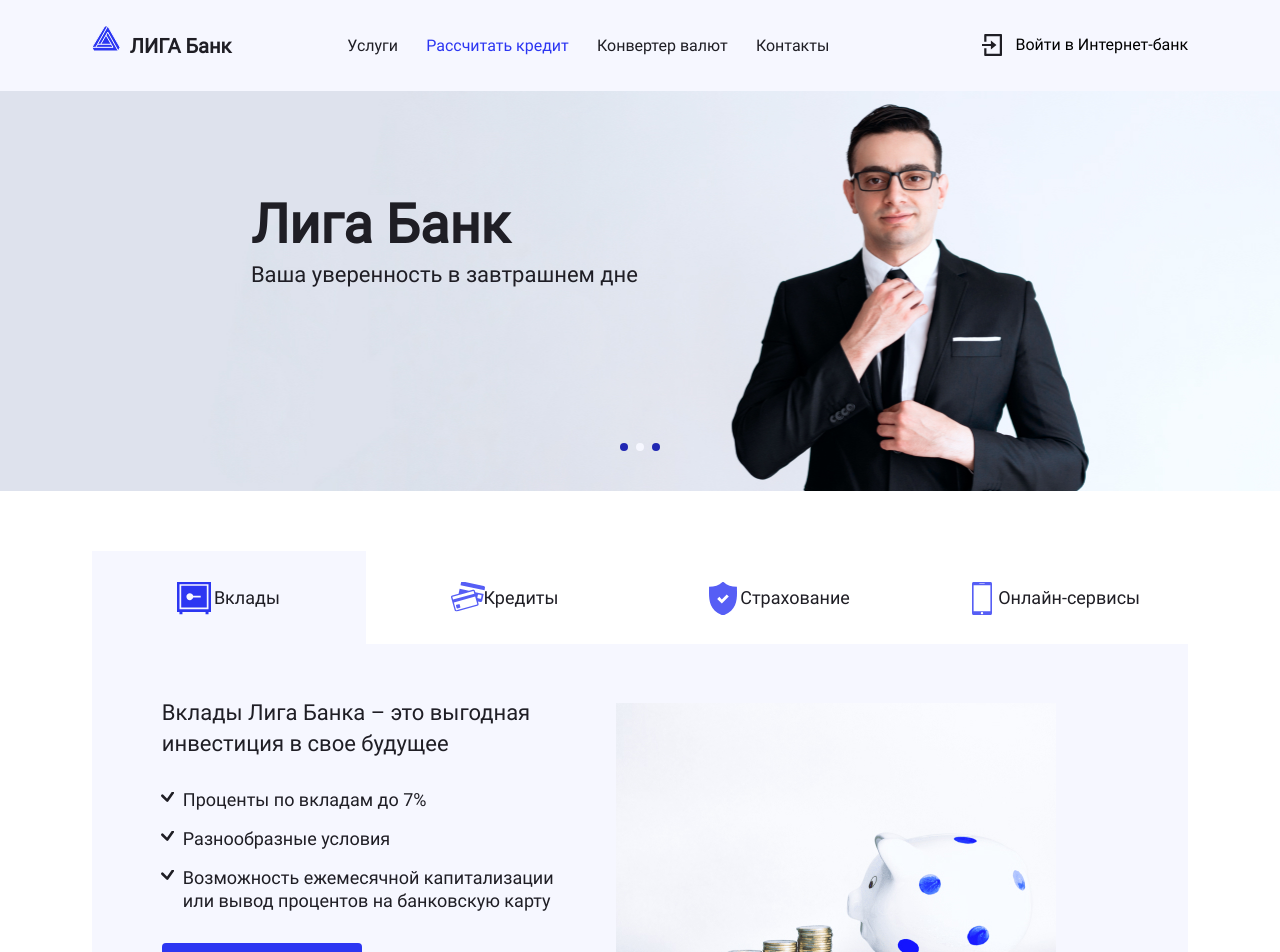
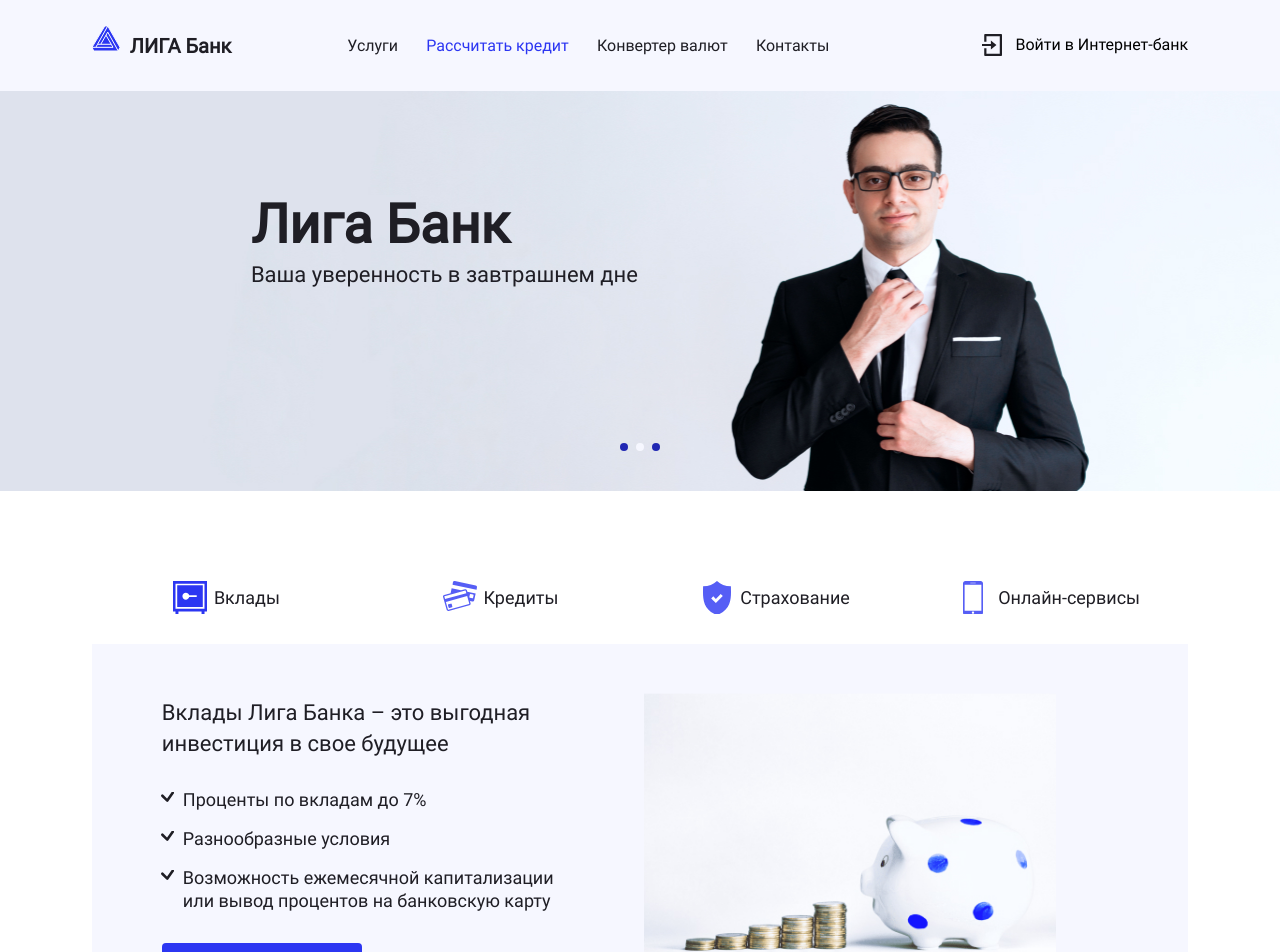
Before and after one commit to iBreadInside/Fadeev_Ligabank-2, a React (Create React App) app in the folder ligabank/: page / in a window 1280 px wide. Shown: the top 952 px of the page. Built offline with nearby package versions, Linux system fonts and the light colour scheme; a web font is replaced by a local one.

Commit message:
Правки по блоку услуг

```diff
--- a/ligabank/src/components/services-slider/services-slider.jsx
+++ b/ligabank/src/components/services-slider/services-slider.jsx
@@ -8,7 +8,7 @@ import ServicesItem from '../services-item/services-item';
 
 const SERVICES = [
   {
-    id: 0,
+    id: 1,
     tabName: 'Вклады',
     title: 'Вклады Лига Банка – это выгодная инвестиция в свое будущее',
     advantages: [
@@ -18,7 +18,7 @@ const SERVICES = [
     ],
     linkTo: '#'
   },{
-    id: 1,
+    id: 2,
     tabName: 'Кредиты',
     title: 'Лига Банк выдает кредиты под\u00A0любые\u00A0цели',
     advantages: [
@@ -28,7 +28,7 @@ const SERVICES = [
     ],
     additionalText: 'Рассчитайте ежемесячный платеж и ставку по кредиту воспользовавшись нашим кредитным калькулятором'
   },{
-    id: 2,
+    id: 3,
     tabName: 'Страхование',
     title: 'Лига Страхование — застрахуем все\u00A0что\u00A0захотите',
     advantages: [
@@ -38,7 +38,7 @@ const SERVICES = [
     ],
     linkTo: '#'
   },{
-    id: 3,
+    id: 4,
     tabName: 'Онлайн-сервисы',
     title: 'Лига Банк — это огромное количество онлайн-сервисов для вашего удобства',
     advantages: [
@@ -63,7 +63,7 @@ export default function ServicesSlider() {
 
   const handleTabClick = (id) => {
     setActiveSlideIndex(id);
-    swiperRef.current?.swiper.slideTo(id);
+    swiperRef.current?.swiper.slideTo(id - 1);
   };
 
   return(
--- a/ligabank/src/components/services-slider/services-slider.module.scss
+++ b/ligabank/src/components/services-slider/services-slider.module.scss
@@ -125,19 +125,17 @@
 
   .service_tab {
     @include interactive;
-    position: relative;
     display: flex;
     flex: 1 1 25%;
     min-height: 93px;
     justify-content: center;
     align-items: center;
 
-    &::before {
+    & .tab_name::before {
       position: absolute;
       content: '';
-      top: 15%;
-      left: 25%;
-      transform: translate(50%, 50%);
+      top: -6px;
+      left: -41px;
       width: 34px;
       height: 33px;
       background-color: transparent;
@@ -145,17 +143,17 @@
       background-repeat: no-repeat;
     }
 
-    &:nth-child(2)::before {
+    &:nth-child(2) .tab_name::before {
       background-image: url('../../img/svg/tabs/cards.svg');
     }
 
-    &:nth-child(3)::before {
-      left: 19%;
+    &:nth-child(3) .tab_name::before {
+      left: -37px;
       background-image: url('../../img/svg/tabs/security.svg');
     }
 
-    &:nth-child(4)::before {
-      left: 15%;
+    &:nth-child(4) .tab_name::before {
+      left: -35px;
       background-image: url('../../img/svg/tabs/phone.svg');
     }
   }
@@ -165,6 +163,7 @@
   }
 
   .tab_name {
+    position: relative;
     text-align: center;
     margin-left: 36px;
     font-weight: 500;
@@ -183,8 +182,8 @@
     &:nth-child(n) .img {
       top: -21%;
       right: 12%;
-      width: 440px;
-      height: 290px;
+      width: 32.2vw;
+      height: 21.2vw;
       background-size: 100%;
     }
 
```
